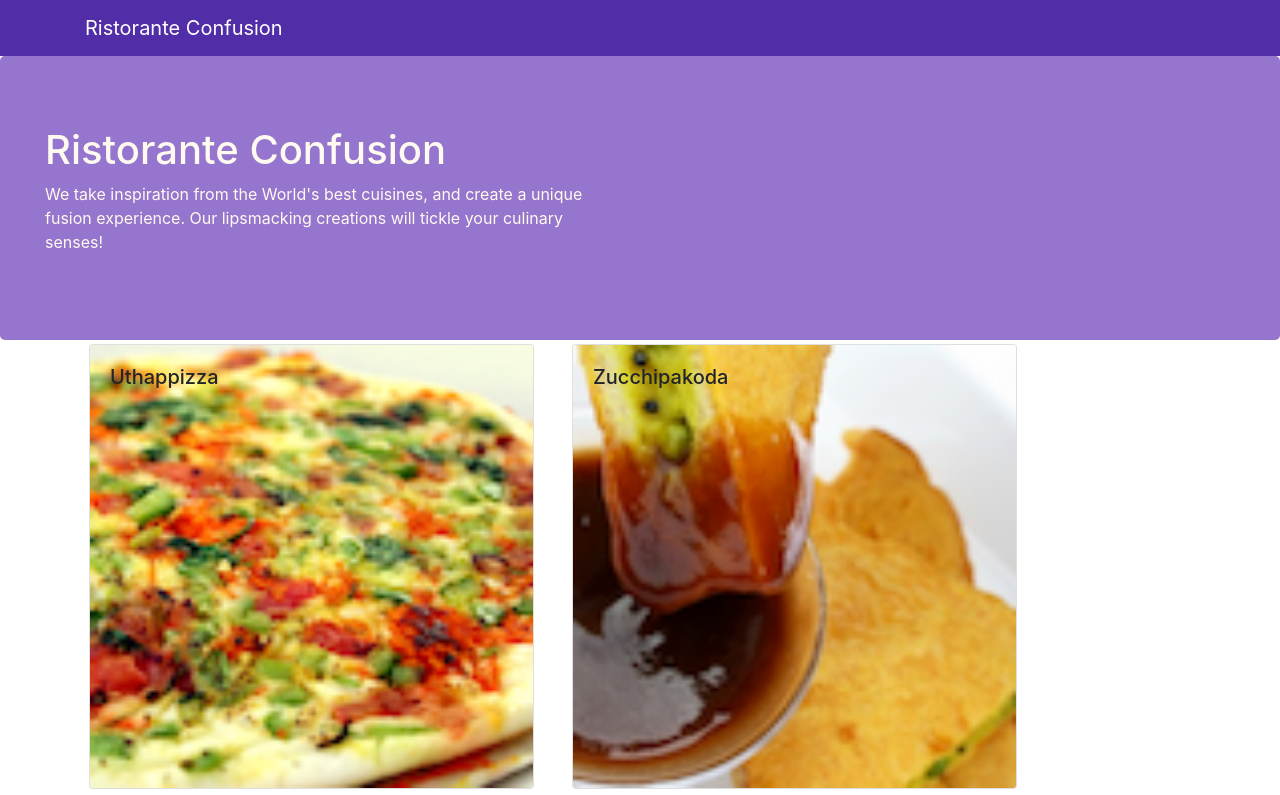
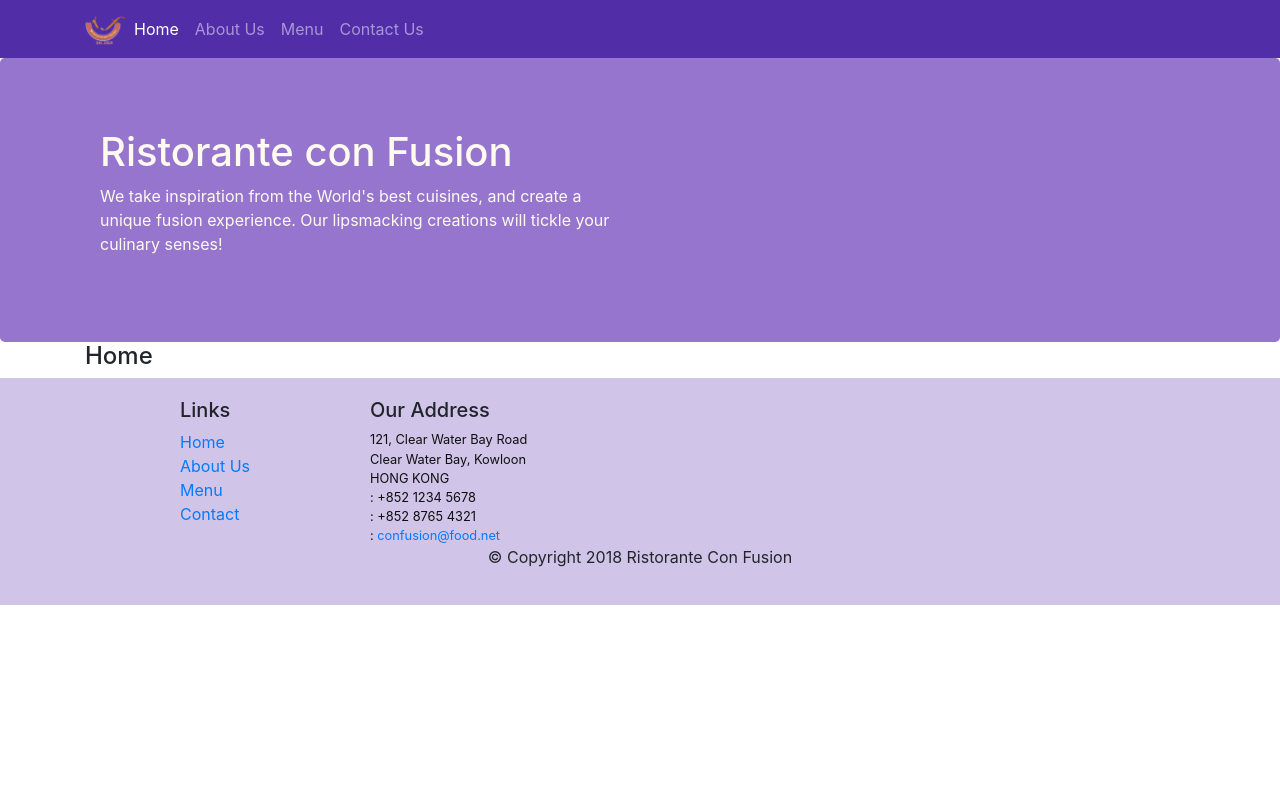
Before and after one commit to xr71/hkust_fullstack_react, a React (Create React App) app in the folder c2_frontend_w_react/confusion/: page /home in a window 1280 px wide. Shown: the top 795 px of the page. Built offline with nearby package versions, Linux system fonts and the light colour scheme.

Commit message:
React Router

```diff
--- a/c2_frontend_w_react/confusion/package.json
+++ b/c2_frontend_w_react/confusion/package.json
@@ -12,6 +12,7 @@
     "react": "^16.12.0",
     "react-dom": "^16.12.0",
     "react-popper": "0.9.2",
+    "react-router-dom": "4.2",
     "react-scripts": "3.3.1",
     "reactstrap": "5.0.0"
   },
--- a/c2_frontend_w_react/confusion/src/App.js
+++ b/c2_frontend_w_react/confusion/src/App.js
@@ -1,14 +1,18 @@
 import React, { Component } from 'react';
 import './App.css';
 import Main from './components/MainComponent';
+import { BrowserRouter } from 'react-router-dom';
+
 
 class App extends Component {
 
   render () {
     return (
-      <div className="App">
-        <Main />
-      </div>
+      <BrowserRouter>
+        <div className="App">
+          <Main />
+        </div>
+      </BrowserRouter>
     )
   }
 }
--- a/c2_frontend_w_react/confusion/src/components/FooterComponent.js
+++ b/c2_frontend_w_react/confusion/src/components/FooterComponent.js
@@ -1,4 +1,5 @@
 import React from 'react';
+import { Link } from 'react-router-dom';
 
 function Footer(props) {
     return(
@@ -8,10 +9,10 @@
                 <div className="col-4 offset-1 col-sm-2">
                     <h5>Links</h5>
                     <ul className="list-unstyled">
-                        <li><a href="#">Home</a></li>
-                        <li><a href="#">About</a></li>
-                        <li><a href="#">Menu</a></li>
-                        <li><a href="contactus.html">Contact</a></li>
+                        <li><Link to='/home'>Home</Link></li>
+                        <li><Link to='/aboutus'>About Us</Link></li>
+                        <li><Link to='/menu'>Menu</Link></li>
+                        <li><Link to='contactus'>Contact</Link></li>
                     </ul>
                 </div>
                 <div className="col-7 col-sm-5">
--- a/c2_frontend_w_react/confusion/src/components/HeaderComponent.js
+++ b/c2_frontend_w_react/confusion/src/components/HeaderComponent.js
@@ -1,25 +1,59 @@
 import React, { Component } from 'react';
-import { Navbar, Jumbotron, NavbarBrand } from 'reactstrap';
+import { Nav, Navbar, NavbarBrand, NavbarToggler, Collapse, NavItem, Jumbotron } from 'reactstrap';
+import { NavLink } from 'react-router-dom';
 
 class Header extends Component {
+    constructor(props) {
+        super(props);
+
+        this.toggleNav = this.toggleNav.bind(this);
+        this.state = {
+          isNavOpen: false
+        };
+      }
+
+      toggleNav() {
+        this.setState({
+          isNavOpen: !this.state.isNavOpen
+        });
+      }
+
     render() {
-    return (
-      <React.Fragment>
-        <Navbar dark>
+        return(
+            <div>
+                <Navbar dark expand="md">
                     <div className="container">
-            <NavbarBrand href="/">Ristorante Confusion</NavbarBrand>
+                        <NavbarToggler onClick={this.toggleNav} />
+                        <NavbarBrand className="mr-auto" href="/"><img src='assets/images/logo.png' height="30" width="41" alt='Ristorante Con Fusion' /></NavbarBrand>
+                        <Collapse isOpen={this.state.isNavOpen} navbar>
+                            <Nav navbar>
+                            <NavItem>
+                                <NavLink className="nav-link"  to='/home'><span className="fa fa-home fa-lg"></span> Home</NavLink>
+                            </NavItem>
+                            <NavItem>
+                                <NavLink className="nav-link" to='/aboutus'><span className="fa fa-info fa-lg"></span> About Us</NavLink>
+                            </NavItem>
+                            <NavItem>
+                                <NavLink className="nav-link"  to='/menu'><span className="fa fa-list fa-lg"></span> Menu</NavLink>
+                            </NavItem>
+                            <NavItem>
+                                <NavLink className="nav-link" to='/contactus'><span className="fa fa-address-card fa-lg"></span> Contact Us</NavLink>
+                            </NavItem>
+                            </Nav>
+                        </Collapse>
                     </div>
                 </Navbar>
-
                 <Jumbotron>
+                    <div className="container">
                         <div className="row row-header">
                             <div className="col-12 col-sm-6">
-              <h1>Ristorante Confusion</h1>
+                                <h1>Ristorante con Fusion</h1>
                                 <p>We take inspiration from the World's best cuisines, and create a unique fusion experience. Our lipsmacking creations will tickle your culinary senses!</p>
                             </div>
                         </div>
+                    </div>
                 </Jumbotron>
-      </React.Fragment>
+            </div>
         );
     }
 }
--- /dev/null
+++ b/c2_frontend_w_react/confusion/src/components/HomeComponent.js
@@ -0,0 +1,11 @@
+import React, { Component } from 'react';
+
+function Home(props) {
+  return (
+    <div className="container">
+      <h4>Home</h4>
+    </div>
+  )
+}
+
+export default Home;
--- a/c2_frontend_w_react/confusion/src/components/MainComponent.js
+++ b/c2_frontend_w_react/confusion/src/components/MainComponent.js
@@ -1,10 +1,11 @@
 import React, { Component } from 'react';
-import { Navbar, NavbarBrand } from 'reactstrap';
 import Menu from './MenuComponent';
 import { DISHES } from '../shared/dishes';
 import DishDetail from './DishDetailComponent';
 import Header from './HeaderComponent';
 import Footer from './FooterComponent';
+import Home from './HomeComponent';
+import { Switch, Route, Redirect } from 'react-router-dom';
 
 class Main extends Component {
 
@@ -13,26 +14,40 @@
 
     this.state = {
         dishes: DISHES,
-        selectedDish: null
+        // selectedDish: null
     };
 
   }
 
-    onDishSelect(dishId) {
-        this.setState({
-            selectedDish: dishId
-        });
+    // onDishSelect(dishId) {
+    //     this.setState({
+    //         selectedDish: dishId
+    //     });
+    // }
+
+  render() {
+
+    const HomePage = () => {
+      return (
+        <Home />
+      )
     }
 
-  render() {
     return (
       <div className="App">
         <Header />
 
-        <Menu dishes={this.state.dishes}
+        {/* <Menu dishes={this.state.dishes}
             onClick={ (dishId) => this.onDishSelect(dishId) }
         />
-        <DishDetail dish={this.state.dishes.filter((dish) =>  dish.id === this.state.selectedDish)[0]} />
+
+        <DishDetail dish={this.state.dishes.filter((dish) =>  dish.id === this.state.selectedDish)[0]} /> */}
+
+            <Switch>
+              <Route path='/home' component={HomePage} />
+              <Route exact path='/menu' component={() => <Menu dishes={this.state.dishes} />} />
+              <Redirect to="/home" />
+            </Switch>
 
         <Footer />
       </div>
--- a/c2_frontend_w_react/confusion/src/components/MenuComponent.js
+++ b/c2_frontend_w_react/confusion/src/components/MenuComponent.js
@@ -4,8 +4,7 @@
 
 function RenderMenuItem ({dish, onClick}) {
   return (
-      <Card
-          onClick={() => onClick(dish.id)}>
+      <Card>
           <CardImg width="100%" src={dish.image} alt={dish.name} />
           <CardImgOverlay>
               <CardTitle>{dish.name}</CardTitle>
```
Also changed, not shown: 1 other file (tests, documents, lock files or other folders). Lines whose indentation alone changed are shown as unchanged.
